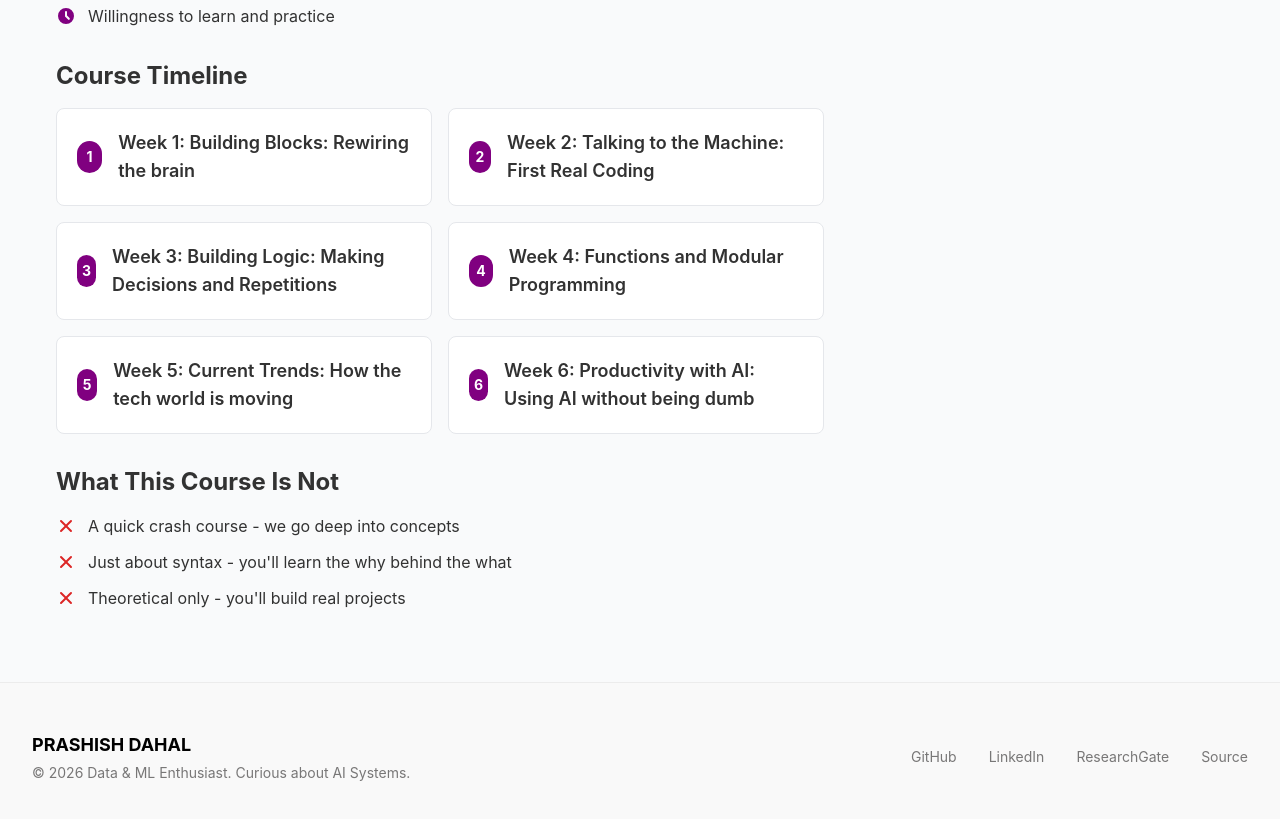
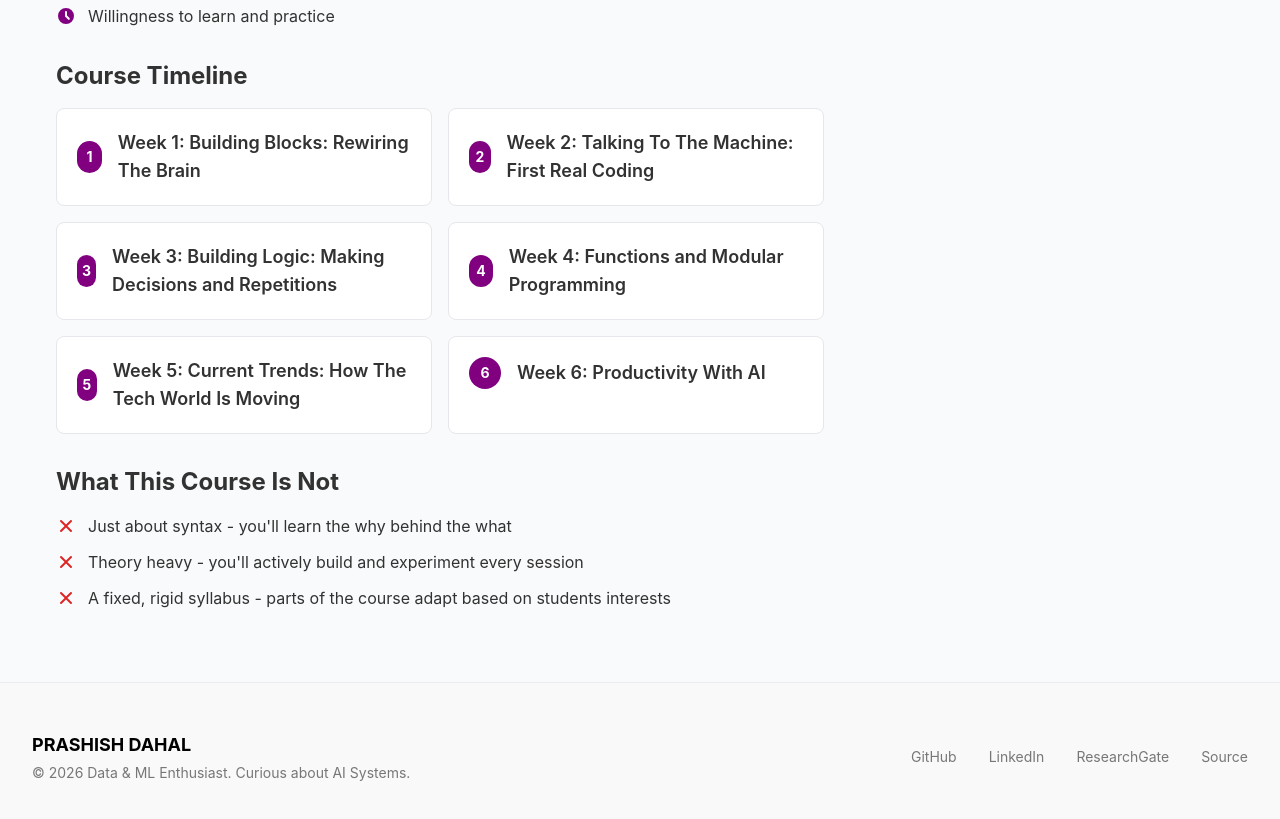
Before and after one commit to lioninthewild/portfolio, a Next.js app: page /kashvi/programming-fundamentals in a window 1280 px wide. Shown: the part 1100-1919 px from the top of the page. Built offline with nearby package versions, Linux system fonts and the light colour scheme.

Commit message:
feat(course): update course timeline and descriptions
- Update week 1-6 titles with proper capitalization
- Rewrite 'What This Course Is Not' section points
- Fix typo: Repititions → Repetitions

```diff
--- a/src/app/kashvi/[course]/page.tsx
+++ b/src/app/kashvi/[course]/page.tsx
@@ -19,18 +19,18 @@ export default function CourseOverviewPage() {
   ];
 
   const courseIsNot = [
-    "A quick crash course - we go deep into concepts",
     "Just about syntax - you'll learn the why behind the what",
-    "Theoretical only - you'll build real projects",
+    "Theory heavy - you'll actively build and experiment every session",
+    "A fixed, rigid syllabus - parts of the course adapt based on students interests",
   ];
 
   const weeks = [
-    "Week 1: Building Blocks: Rewiring the brain",
-    "Week 2: Talking to the Machine: First Real Coding",
+    "Week 1: Building Blocks: Rewiring The Brain",
+    "Week 2: Talking To The Machine: First Real Coding",
     "Week 3: Building Logic: Making Decisions and Repetitions",
     "Week 4: Functions and Modular Programming",
-    "Week 5: Current Trends: How the tech world is moving",
-    "Week 6: Productivity with AI: Using AI without being dumb",
+    "Week 5: Current Trends: How The Tech World Is Moving",
+    "Week 6: Productivity With AI",
   ];
 
   return (
```
